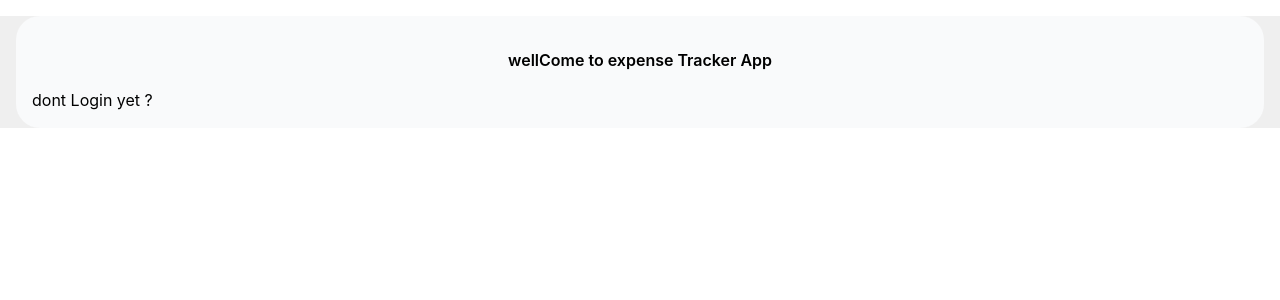
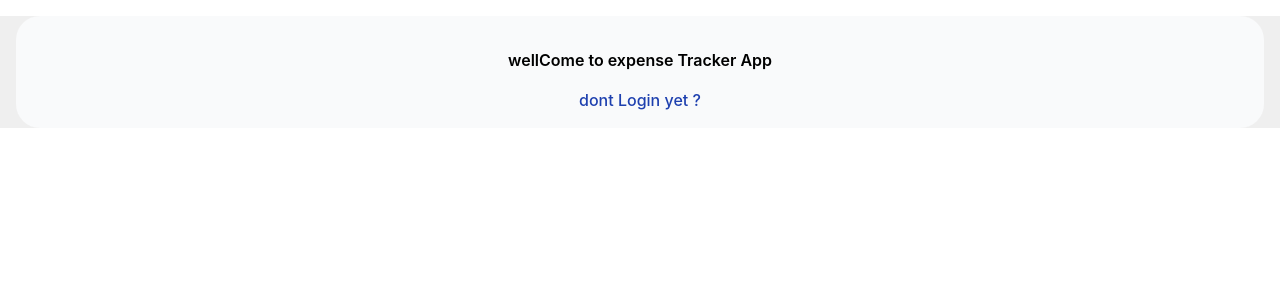
Before and after one commit to alireza921/ExpenseTracker, a React (Create React App) app: page / in a window 1280 px wide. Shown: the top 300 px of the page. Built offline with nearby package versions, Linux system fonts and the light colour scheme.

Commit message:
updated Modal

```diff
--- a/src/Components/home/home.js
+++ b/src/Components/home/home.js
@@ -26,7 +26,7 @@ const Home = () => {
   }, []);
 
   return (
-    <div className='overflow-hidden'>
+    <div>
       <section>
         <Overview incom={incom} expense={expense} />
         <TransActionList transActions={transActions} />
@@ -38,7 +38,7 @@ const Home = () => {
           </span>
         </Link>
       </div>
-      <div className=' overflow-hidden '>
+      <div>
         <Modal />
       </div>
     </div>
--- a/src/common/modal/modal.js
+++ b/src/common/modal/modal.js
@@ -31,8 +31,8 @@ const Modal = () => {
       </div>
       <div
         className={`${
-          isShow ? " -translate-y-80 h-full " : " opacity-0  "
-        } ${" mt-5 z-10 p-2  duration-500 bg-violet-200 fixed top-96 left-0 w-full rounded-t-2xl  "}`}>
+          isShow ? " -bottom-36 h-full " : " overflow-hidden opacity-0 h-0  "
+        } ${" mt-5 z-10 p-2  duration-500 bg-violet-200 fixed bottom-0 left-0 w-full rounded-t-2xl  "}`}>
         <header className="flex justify-around m-2 p-2   ">
           <button className="bg-red-400 text-blue-800  font-medium  p-2     rounded-lg  "  onClick={expenseHandler}> expense </button>
           <button className="bg-green-400 text-blue-800 font-medium p-2   rounded-lg  "  onClick={incomHandler}> incom </button>
--- a/src/pages/home/homePage.js
+++ b/src/pages/home/homePage.js
@@ -10,7 +10,13 @@ const HomePage = () => {
 
   return (
     <section>
-      {auth ? <Home /> : <Link to='/login'> dont Login yet ?</Link>}
+      {auth ? (
+        <Home />
+      ) : (
+        <h2 className='text-center font-medium text-blue-800 '>
+          <Link to='/login'> dont Login yet ?</Link>
+        </h2>
+      )}
     </section>
   );
 };
```
